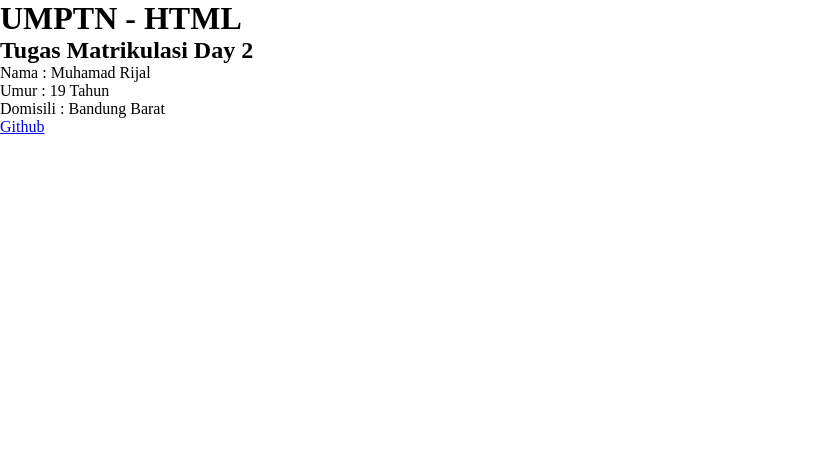
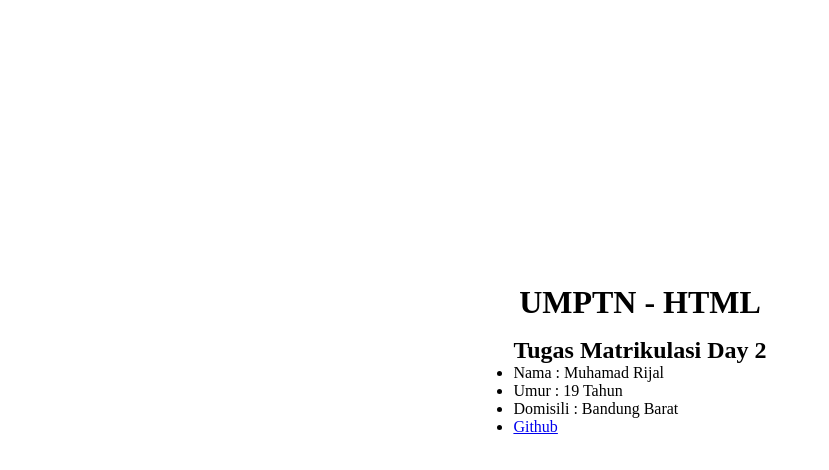
Before and after one commit to euxzy/UMPTN-ALKADEMI-HTML, a plain HTML site: page index.html in a window 1280 px wide. Shown: the whole page, without its empty margins (0-829 px from the left). Drawn offline with Linux system fonts and the light colour scheme.

Commit message:
update index.html & styles.css

```diff
--- a/index.html
+++ b/index.html
@@ -9,6 +9,7 @@
   </head>
   <body>
     <h1>UMPTN - HTML</h1>
+    <main>
       <div>
         <h2>Tugas Matrikulasi Day 2</h2>
         <ul>
@@ -18,5 +19,6 @@
           <li><a href="https://github.com/euxzy">Github</a></li>
         </ul>
       </div>
+    </main>
   </body>
 </html>
--- a/styles.css
+++ b/styles.css
@@ -3,3 +3,22 @@
   padding: 0;
   box-sizing: border-box;
 }
+
+body {
+  width: 100%;
+  height: 100vh;
+  display: flex;
+  flex-direction: column;
+  justify-content: center;
+  align-items: center;
+}
+
+main {
+  width: 80%;
+  display: flex;
+  justify-content: center;
+}
+
+h1 {
+  margin: -5rem 0 1rem;
+}
```
Lines whose indentation alone changed are shown as unchanged.
